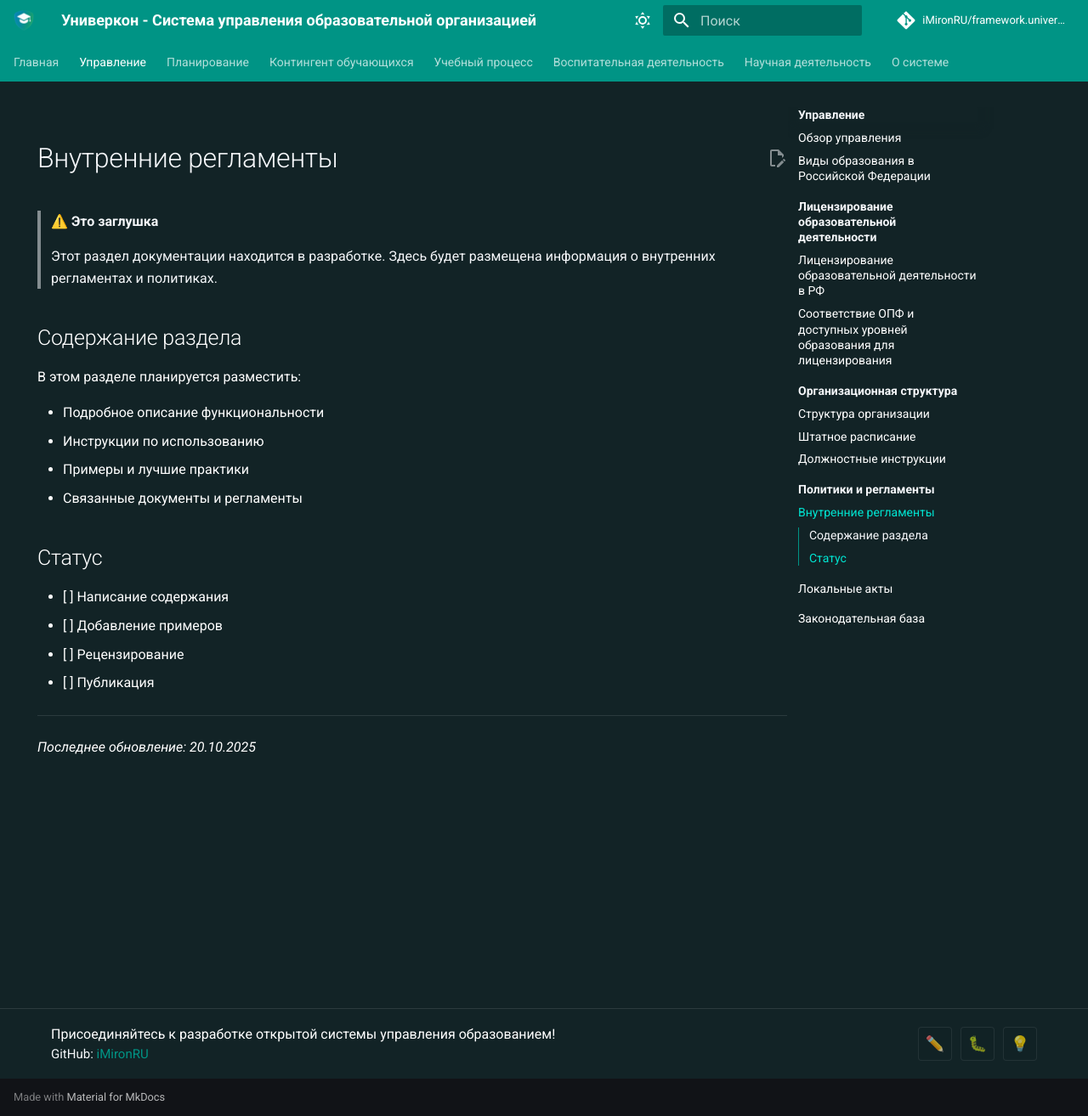
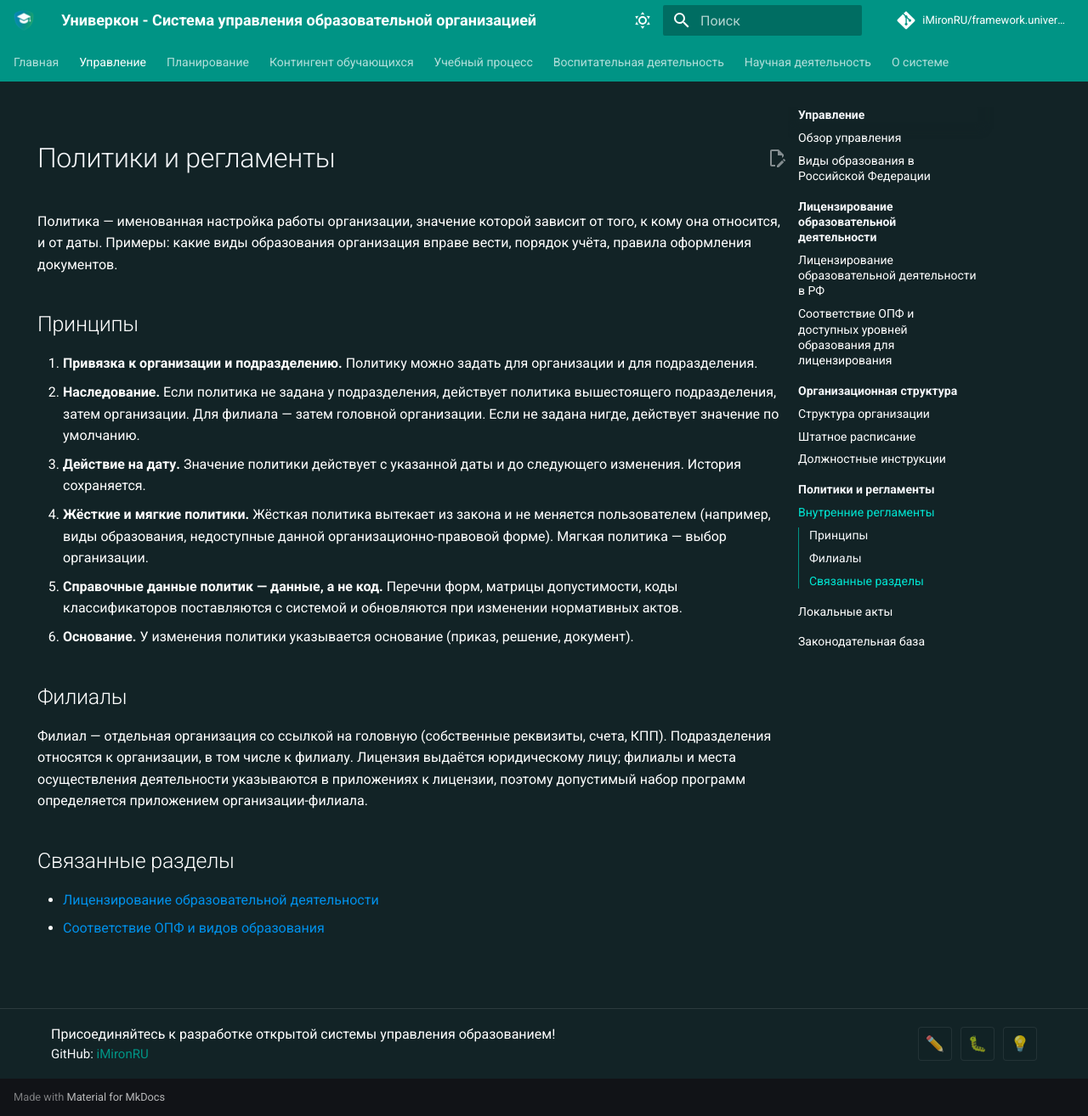
Before and after one commit to iMironRU/framework.univercon.aplicon.ru, an MkDocs documentation site: the page built from docs/management/policies.md, in a window 1280 px wide and 1314 px high. Shown: the whole window at 85% size. Built offline with MkDocs 1.6.1 and Material for MkDocs 9.7.7, drawn with Linux system fonts in a browser that asks for light colours; comment, search, counter and statistics services are not loaded.

Commit message:
Политики и регламенты: принципы (привязка, наследование, дата, жёсткие и мягкие)

```diff
--- a/docs/management/policies.md
+++ b/docs/management/policies.md
@@ -1,25 +1,27 @@
-# Внутренние регламенты
+# Политики и регламенты
 
-> ⚠️ **Это заглушка**
->
-> Этот раздел документации находится в разработке. Здесь будет размещена информация о внутренних регламентах и политиках.
+Политика — именованная настройка работы организации, значение которой зависит от того, к кому она относится, и от даты.
+Примеры: какие виды образования организация вправе вести, порядок учёта, правила оформления документов.
 
-## Содержание раздела
+## Принципы
 
-В этом разделе планируется разместить:
+1. **Привязка к организации и подразделению.** Политику можно задать для организации и для подразделения.
+2. **Наследование.** Если политика не задана у подразделения, действует политика вышестоящего подразделения, затем организации.
+   Для филиала — затем головной организации. Если не задана нигде, действует значение по умолчанию.
+3. **Действие на дату.** Значение политики действует с указанной даты и до следующего изменения. История сохраняется.
+4. **Жёсткие и мягкие политики.** Жёсткая политика вытекает из закона и не меняется пользователем (например, виды образования,
+   недоступные данной организационно-правовой форме). Мягкая политика — выбор организации.
+5. **Справочные данные политик — данные, а не код.** Перечни форм, матрицы допустимости, коды классификаторов поставляются
+   с системой и обновляются при изменении нормативных актов.
+6. **Основание.** У изменения политики указывается основание (приказ, решение, документ).
 
-- Подробное описание функциональности
-- Инструкции по использованию
-- Примеры и лучшие практики
-- Связанные документы и регламенты
+## Филиалы
 
-## Статус
+Филиал — отдельная организация со ссылкой на головную (собственные реквизиты, счета, КПП). Подразделения относятся к организации,
+в том числе к филиалу. Лицензия выдаётся юридическому лицу; филиалы и места осуществления деятельности указываются в приложениях
+к лицензии, поэтому допустимый набор программ определяется приложением организации-филиала.
 
-- [ ] Написание содержания
-- [ ] Добавление примеров
-- [ ] Рецензирование
-- [ ] Публикация
+## Связанные разделы
 
----
-
-*Последнее обновление: 20.10.2025*
+- [Лицензирование образовательной деятельности](LicensingOfEducationalActivities/index.md)
+- [Соответствие ОПФ и видов образования](LicensingOfEducationalActivities/opf.md)
```
